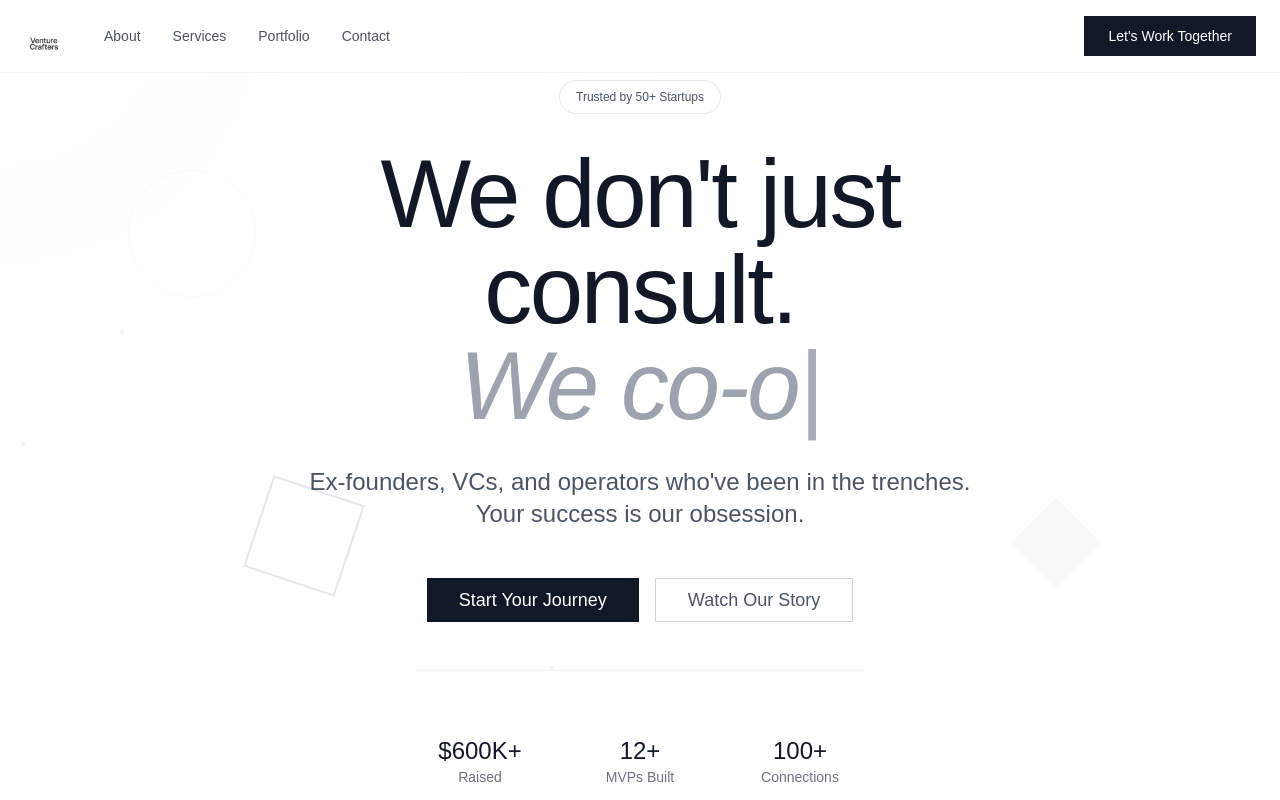
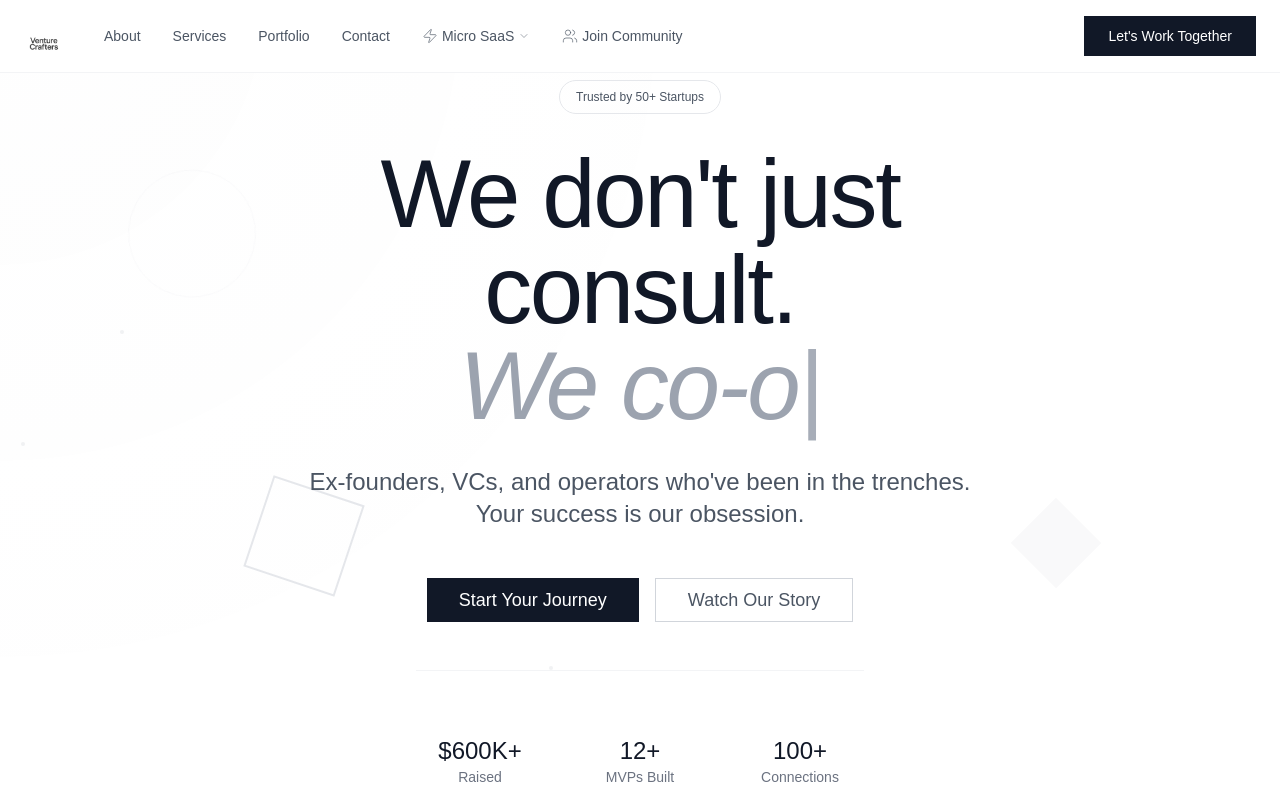
Before and after one commit to sharmasahil211/venturecrafters, a Next.js app: page / in a window 1280 px wide. Shown: the top 800 px of the page. Built offline with nearby package versions, Linux system fonts and the light colour scheme.

Commit message:
feat: enhance navigation with Micro SaaS and Join Community
Move buttons to top header, simplify mobile menu, clean hero section

Co-authored-by: null <200178594+sharmasahil211@users.noreply.github.com>

```diff
--- a/app/page.tsx
+++ b/app/page.tsx
@@ -16,6 +16,9 @@ import {
   Code,
   Menu,
   X,
+  ChevronDown,
+  Zap,
+  UserPlus,
 } from "lucide-react"
 import Link from "next/link"
 import { useState, useEffect, useRef } from "react"
@@ -26,7 +29,9 @@ export default function VentureCraftersLanding() {
   const [mousePosition, setMousePosition] = useState({ x: 0, y: 0 })
   const [typedText, setTypedText] = useState("")
   const [currentTextIndex, setCurrentTextIndex] = useState(0)
+  const [microSaasDropdownOpen, setMicroSaasDropdownOpen] = useState(false)
   const heroRef = useRef<HTMLDivElement>(null)
+  const dropdownRef = useRef<HTMLDivElement>(null)
 
   const texts = ["We don't just consult.", "We co-op.", "We craft ventures."]
 
@@ -36,12 +41,21 @@ export default function VentureCraftersLanding() {
       setMousePosition({ x: e.clientX, y: e.clientY })
     }
 
+    // Close dropdown when clicking outside
+    const handleClickOutside = (event: MouseEvent) => {
+      if (dropdownRef.current && !dropdownRef.current.contains(event.target as Node)) {
+        setMicroSaasDropdownOpen(false)
+      }
+    }
+
     window.addEventListener("scroll", handleScroll)
     window.addEventListener("mousemove", handleMouseMove)
+    document.addEventListener("mousedown", handleClickOutside)
 
     return () => {
       window.removeEventListener("scroll", handleScroll)
       window.removeEventListener("mousemove", handleMouseMove)
+      document.removeEventListener("mousedown", handleClickOutside)
     }
   }, [])
 
@@ -114,10 +128,15 @@ export default function VentureCraftersLanding() {
           from { transform: translateY(30px); opacity: 0; }
           to { transform: translateY(0); opacity: 1; }
         }
+        @keyframes slide-down {
+          from { transform: translateY(-10px); opacity: 0; }
+          to { transform: translateY(0); opacity: 1; }
+        }
         .animate-float { animation: float 6s ease-in-out infinite; }
         .animate-pulse-slow { animation: pulse-slow 4s ease-in-out infinite; }
         .animate-slide-in { animation: slide-in 0.8s ease-out; }
         .animate-fade-in-up { animation: fade-in-up 0.6s ease-out; }
+        .animate-slide-down { animation: slide-down 0.3s ease-out; }
         @keyframes scroll {
           0% { transform: translateX(0); }
           100% { transform: translateX(-50%); }
@@ -188,6 +207,33 @@ export default function VentureCraftersLanding() {
             >
               Contact
             </a>
+
+            {/* Micro SaaS Mobile */}
+            <button
+              className="text-xl font-light text-gray-600 hover:text-gray-900 transition-all duration-300 hover:scale-105 flex items-center"
+              onClick={() => {
+                setMobileMenuOpen(false)
+                // TODO: Add Pivot Hire URL when provided
+                console.log("Navigating to Pivot Hire...")
+              }}
+            >
+              <Zap className="mr-2 h-5 w-5" strokeWidth={1} />
+              Micro SaaS
+            </button>
+
+            {/* Join Community Mobile */}
+            <button
+              className="text-xl font-light text-gray-600 hover:text-gray-900 transition-all duration-300 hover:scale-105 flex items-center"
+              onClick={() => {
+                setMobileMenuOpen(false)
+                // TODO: Add community link when available
+                console.log("Joining community...")
+              }}
+            >
+              <Users className="mr-2 h-5 w-5" strokeWidth={1} />
+              Join Community
+            </button>
+
             <Button
               className="bg-gray-900 text-white hover:bg-gray-800 px-8 py-3 rounded-none font-light transition-all duration-300 hover:scale-105"
               onClick={() => {
@@ -242,6 +288,51 @@ export default function VentureCraftersLanding() {
                 >
                   Contact
                 </a>
+
+                {/* Micro SaaS Dropdown */}
+                <div className="relative" ref={dropdownRef}>
+                  <button
+                    className="text-gray-600 hover:text-gray-900 transition-all duration-300 hover:scale-105 flex items-center"
+                    onClick={() => setMicroSaasDropdownOpen(!microSaasDropdownOpen)}
+                  >
+                    <Zap className="mr-1 h-4 w-4" strokeWidth={1} />
+                    Micro SaaS
+                    <ChevronDown
+                      className={`ml-1 h-3 w-3 transition-transform duration-300 ${microSaasDropdownOpen ? "rotate-180" : ""}`}
+                      strokeWidth={1}
+                    />
+                  </button>
+
+                  {/* Dropdown Menu */}
+                  {microSaasDropdownOpen && (
+                    <div className="absolute top-full left-0 mt-2 w-48 bg-white border border-gray-200 rounded-none shadow-lg animate-slide-down z-50">
+                      <button
+                        className="w-full px-4 py-3 text-left text-gray-700 hover:bg-gray-50 transition-colors duration-200 font-light flex items-center text-sm"
+                        onClick={() => {
+                          setMicroSaasDropdownOpen(false)
+                          // TODO: Add Pivot Hire URL when provided
+                          console.log("Navigating to Pivot Hire...")
+                        }}
+                      >
+                        <UserPlus className="mr-2 h-4 w-4" strokeWidth={1} />
+                        Pivot Hire
+                        <span className="ml-auto text-xs text-gray-500">Coming Soon</span>
+                      </button>
+                    </div>
+                  )}
+                </div>
+
+                {/* Join Community Button */}
+                <button
+                  className="text-gray-600 hover:text-gray-900 transition-all duration-300 hover:scale-105 flex items-center"
+                  onClick={() => {
+                    // TODO: Add community link when available
+                    console.log("Joining community...")
+                  }}
+                >
+                  <Users className="mr-1 h-4 w-4" strokeWidth={1} />
+                  Join Community
+                </button>
               </div>
             </div>
             <Button
@@ -323,6 +414,7 @@ export default function VentureCraftersLanding() {
               </p>
             </div>
 
+            {/* Enhanced CTA Buttons - Keep only primary actions */}
             <div className="flex flex-col sm:flex-row gap-4 justify-center items-center animate-fade-in-up">
               <Button
                 size="lg"
@@ -336,6 +428,7 @@ export default function VentureCraftersLanding() {
               >
                 Start Your Journey
               </Button>
+
               <Button
                 size="lg"
                 variant="outline"
```
